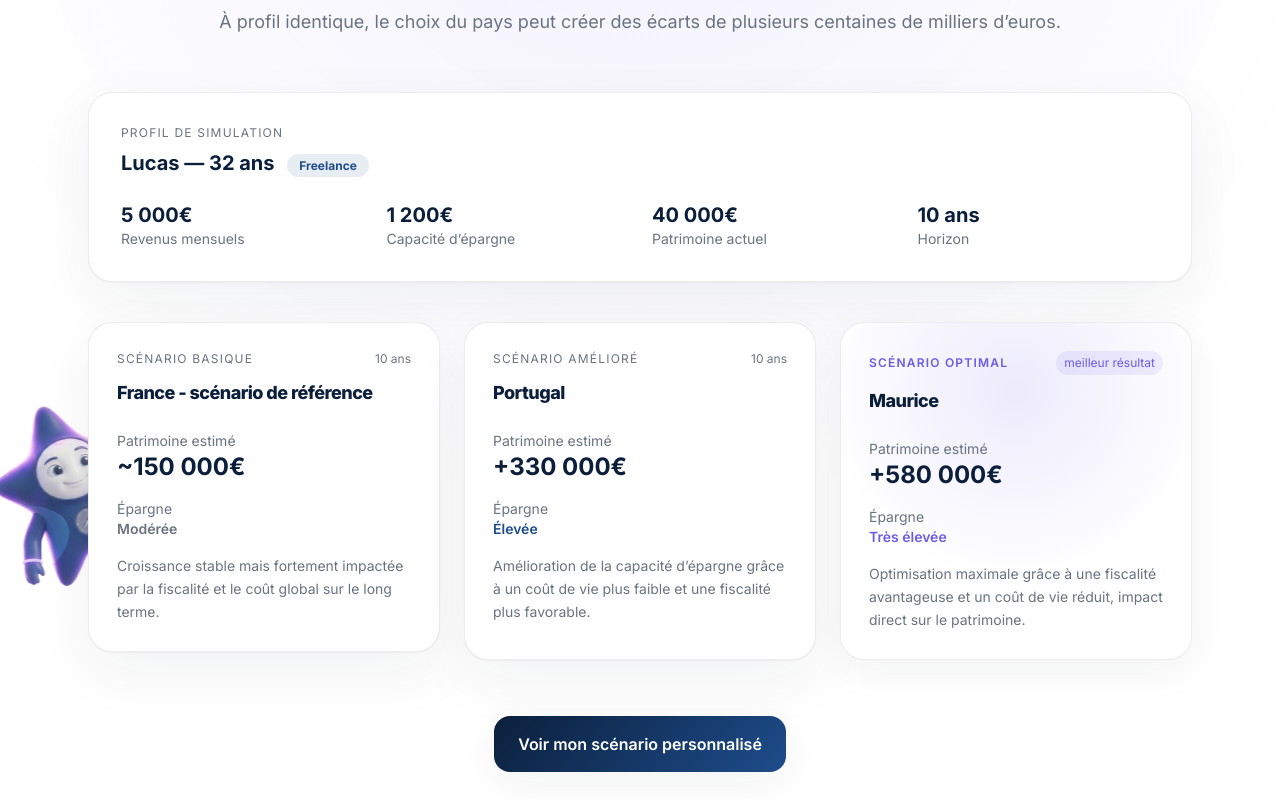
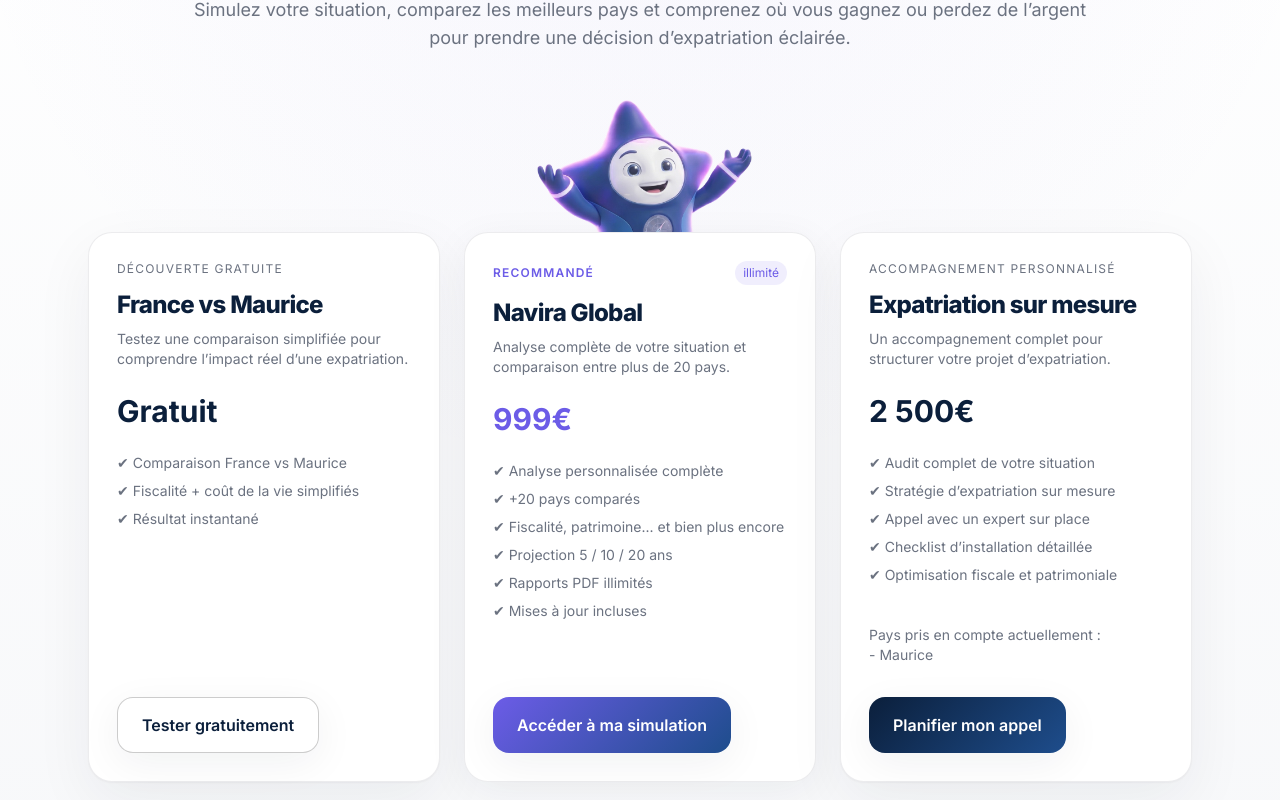
Before and after one commit to FabioFrnds/navira, a Next.js app: page / in a window 1280 px wide. Shown: the part 3800-4600 px from the top of the page. Built offline with nearby package versions, Linux system fonts and the light colour scheme.

Commit message:
fix pricing

```diff
--- a/src/components/pricing.tsx
+++ b/src/components/pricing.tsx
@@ -1,172 +1,166 @@
 'use client'
 
 import { PrimaryButton } from '@/src/components/ui/primary-button'
+import { SecondaryButton } from '@/src/components/ui/secondary-button'
+import { GhostButton } from '@/src/components/ui/ghost-button'
 
-export default function Simulation() {
+export default function Pricing() {
   return (
-    <section
-      id="simulation"
-      className="relative py-28 bg-surface overflow-hidden"
-    >
+    <section id="pricing" className="relative py-28 bg-soft-zone overflow-hidden">
+
       {/* BACKGROUND */}
-      <div className="absolute inset-0 bg-[radial-gradient(circle_at_top,rgba(108,92,231,0.06),transparent_55%)]" />
+      <div className="absolute inset-0 bg-[radial-gradient(circle_at_top,rgba(108,92,231,0.05),transparent_55%)]" />
 
       <div className="relative z-10 max-w-6xl mx-auto px-6">
 
         {/* HEADER */}
         <div className="text-center max-w-4xl mx-auto">
+
           <p className="text-xs tracking-[0.16em] uppercase text-(--accent) font-semibold">
-    Simulation
+            Tarification
           </p>
 
-  <h2 className="mt-3 text-5xl font-extrabold tracking-[-0.04em] text-(--primary) leading-tight">
-    Votre vie change selon votre choix
+          <h2 className="mt-3 text-5xl font-extrabold tracking-[-0.04em] text-(--primary)">
+            Faites le bon choix d’expatriation
           </h2>
 
           <p className="mt-5 text-lg text-(--text-muted)">
-    À profil identique, le choix du pays peut créer des écarts de plusieurs centaines de milliers d’euros.
+            Simulez votre situation, comparez les meilleurs pays et comprenez où vous gagnez ou perdez de l’argent pour prendre une décision d’expatriation éclairée.
           </p>
+
         </div>
 
-        {/* PROFILE */}
-        <div className="mt-14 navira-card p-8">
+        {/* GRID */}
+        <div className="mt-45 grid md:grid-cols-3 gap-6 items-stretch">
+
+          {/* LEFT */}
+          <div className="navira-card p-7 flex flex-col h-full transition hover:-translate-y-1">
+
+            <div>
 
               <p className="text-xs text-(--text-muted) uppercase tracking-widest">
-            Profil de simulation
+                Découverte gratuite
               </p>
 
-          <div className="text-xl mt-2 font-bold text-(--primary)">
-  Lucas — 32 ans{" "}
-  <span className="ml-2 text-xs px-3 py-1 rounded-full bg-(--secondary)/10 text-(--secondary)">
-    Freelance
-  </span>
+              <h3 className="mt-3 text-2xl font-bold text-(--primary)">
+                France vs Maurice
+              </h3>
+
+              <p className="mt-2 text-sm text-(--text-muted)">
+                Testez une comparaison simplifiée pour comprendre l’impact réel d’une expatriation.
+              </p>
+
+              <p className="mt-6 text-3xl font-bold text-(--primary)">
+                Gratuit
+              </p>
+
+              <ul className="mt-6 space-y-2 text-sm text-(--text-muted)">
+                <li>✔ Comparaison France vs Maurice</li>
+                <li>✔ Fiscalité + coût de la vie simplifiés</li>
+                <li>✔ Résultat instantané</li>
+              </ul>
+
             </div>
 
-          <div className="mt-6 grid md:grid-cols-4 gap-6">
-
-            <div>
-              <p className="text-xl font-bold text-(--primary)">
-                5 000€
-              </p>
-              <p className="text-sm text-(--text-muted)">
-                Revenus mensuels
-              </p>
-            </div>
-
-            <div>
-              <p className="text-xl font-bold text-(--primary)">
-                1 200€
-              </p>
-              <p className="text-sm text-(--text-muted)">
-                Capacité d’épargne
-              </p>
-            </div>
-
-            <div>
-              <p className="text-xl font-bold text-(--primary)">
-                40 000€
-              </p>
-              <p className="text-sm text-(--text-muted)">
-                Patrimoine actuel
-              </p>
-            </div>
-
-            <div>
-              <p className="text-xl font-bold text-(--primary)">
-                10 ans
-              </p>
-              <p className="text-sm text-(--text-muted)">
-                Horizon
-              </p>
+            <div className="mt-auto pt-8">
+              <GhostButton>Tester gratuitement</GhostButton>
             </div>
 
           </div>
 
-        </div>
-
-        {/* COUNTRIES */}
-        <div className="mt-10 grid md:grid-cols-3 gap-6">
-
-          {/* FRANCE */}
+          {/* CENTER */}
 <div className="relative isolate group">
 
-  {/* ⭐ MASCOTTE À GAUCHE DERRIÈRE */}
+  {/* ⭐ MASCOTTE DERRIÈRE LA CARTE */}
   <img
-    src="/navi-simulation.png"
-    alt="Navi simulation"
+    src="/navi-pricing.png"
+    alt="Navi mascot"
     className="
       absolute
       z-0
-      left-0
-      top-1/2
-      -translate-y-1/2
-      translate-x-[-60%]
-      w-64
+      -top-45
+      left-1/2
+      -translate-x-1/2
+      w-72
       opacity-90
       pointer-events-none
 
       transition-all duration-300
-      group-hover:translate-x-[-63%]
-      group-hover:scale-100
+      group-hover:-translate-y-2
+      group-hover:scale-105
       group-hover:opacity-100
     "
   />
+
 
   <div
     className="
       navira-card
       bg-white
       p-7
-      relative z-10
+      flex flex-col h-full
 
-      transition-all duration-300
+      border border-(--accent)/30
+      shadow-soft
+
+      relative
+      z-10
+
       hover:-translate-y-1
-      hover:shadow-[0_20px_50px_rgba(11,31,59,0.12)]
+      transition
     "
   >
 
-    <div className="flex items-center justify-between">
-      <p className="text-xs text-(--text-muted) uppercase tracking-widest">
-        Scénario basique
+    <div className="relative z-10 flex flex-col h-full">
+
+      <div>
+
+        <div className="flex justify-between items-center">
+
+          <p className="text-xs text-(--accent) uppercase tracking-widest font-semibold">
+            Recommandé
           </p>
 
-      <span className="text-xs text-(--text-muted)">
-        10 ans
+          <span className="text-xs px-2 py-1 rounded-full bg-(--accent)/10 text-(--accent)">
+            illimité
           </span>
+
         </div>
 
-    <h3 className="mt-3 text-lg font-bold text-(--primary)">
-      France - scénario de référence
+
+        <h3 className="mt-3 text-2xl font-bold text-(--primary)">
+          Navira Global
         </h3>
 
 
-    <div className="mt-6 space-y-4">
-
-      <div>
-        <p className="text-sm text-(--text-muted)">
-          Patrimoine estimé
+        <p className="mt-2 text-sm text-(--text-muted)">
+          Analyse complète de votre situation et comparaison entre plus de 20 pays.
         </p>
 
-        <p className="text-2xl font-bold text-(--primary)">
-          ~150 000€
+
+        <p className="mt-6 text-3xl font-bold text-(--accent)">
+          999€
         </p>
+
+
+        <ul className="mt-6 space-y-2 text-sm text-(--text-muted)">
+          <li>✔ Analyse personnalisée complète</li>
+          <li>✔ +20 pays comparés</li>
+          <li>✔ Fiscalité, patrimoine... et bien plus encore</li>
+          <li>✔ Projection 5 / 10 / 20 ans</li>
+          <li>✔ Rapports PDF illimités</li>
+          <li>✔ Mises à jour incluses</li>
+        </ul>
+
       </div>
 
 
-      <div>
-        <p className="text-sm text-(--text-muted)">
-          Épargne
-        </p>
-
-        <p className="text-sm font-semibold text-(--text-muted)">
-          Modérée
-        </p>
+      <div className="mt-auto pt-8">
+        <SecondaryButton>
+          Accéder à ma simulation
+        </SecondaryButton>
       </div>
 
-
-      <p className="text-sm text-(--text-muted) leading-relaxed">
-        Croissance stable mais fortement impactée par la fiscalité et le coût global sur le long terme.
-      </p>
 
     </div>
 
@@ -174,119 +168,43 @@
 
 </div>
 
-          {/* PORTUGAL */}
-          <div
-            className="
-              navira-card p-7
-              transition-all duration-300
-              hover:-translate-y-1
-              hover:shadow-[0_20px_50px_rgba(11,31,59,0.10)]
-            "
-          >
+          {/* RIGHT */}
+          <div className="navira-card p-7 flex flex-col h-full transition hover:-translate-y-1">
 
-            <div className="flex items-center justify-between">
+            <div>
+
               <p className="text-xs text-(--text-muted) uppercase tracking-widest">
-                Scénario amélioré
+                Accompagnement personnalisé
               </p>
 
-              <span className="text-xs text-(--text-muted)">
-                10 ans
-              </span>
-            </div>
-
-            <h3 className="mt-3 text-lg font-bold text-(--primary)">
-              Portugal
+              <h3 className="mt-3 text-2xl font-bold text-(--primary)">
+                Expatriation sur mesure
               </h3>
 
-            <div className="mt-6 space-y-4">
-
-              <div>
-                <p className="text-sm text-(--text-muted)">
-                  Patrimoine estimé
+              <p className="mt-2 text-sm text-(--text-muted)">
+                Un accompagnement complet pour structurer votre projet d’expatriation.
               </p>
 
-                <p className="text-2xl font-bold text-(--primary)">
-                  +330 000€
-                </p>
-              </div>
-
-              <div>
-                <p className="text-sm text-(--text-muted)">
-                  Épargne
+              <p className="mt-6 text-3xl font-bold text-(--primary)">
+                2 500€
               </p>
 
-                <p className="text-sm font-semibold text-(--secondary)">
-                  Élevée
-                </p>
-              </div>
+              <ul className="mt-6 space-y-2 text-sm text-(--text-muted)">
+                <li>✔ Audit complet de votre situation</li>
+                <li>✔ Stratégie d’expatriation sur mesure</li>
+                <li>✔ Appel avec un expert sur place</li>
+                <li>✔ Checklist d’installation détaillée</li>
+                <li>✔ Optimisation fiscale et patrimoniale</li>
+              </ul>
 
-              <p className="text-sm text-(--text-muted) leading-relaxed">
-                Amélioration de la capacité d’épargne grâce à un coût de vie plus faible et une fiscalité plus favorable.
+              <p className="mt-10 text-sm text-(--text-muted)">
+                Pays pris en compte actuellement : <br />- Maurice
               </p>
 
             </div>
 
-          </div>
-
-          {/* MAURICE */}
-          <div
-            className="
-              navira-card p-7
-              relative overflow-hidden
-              border border-(--accent)/30
-              shadow-soft
-              transition-all duration-300
-              hover:-translate-y-1
-              hover:shadow-[0_20px_50px_rgba(108,92,231,0.18)]
-            "
-          >
-
-            <div className="absolute inset-0 bg-[radial-gradient(circle_at_50%_20%,rgba(108,92,231,0.12),transparent_60%)] pointer-events-none" />
-
-            <div className="relative z-10">
-
-              <div className="flex items-center justify-between">
-
-                <p className="text-xs text-(--accent) uppercase tracking-widest font-semibold">
-                  Scénario optimal
-                </p>
-
-                <span className="text-xs px-2 py-1 rounded-full bg-(--accent)/10 text-(--accent)">
-                  meilleur résultat
-                </span>
-
-              </div>
-
-              <h3 className="mt-3 text-lg font-bold text-(--accent)">
-                Maurice
-              </h3>
-
-              <div className="mt-6 space-y-4">
-
-                <div>
-                  <p className="text-sm text-(--text-muted)">
-                    Patrimoine estimé
-                  </p>
-
-                  <p className="text-2xl font-bold text-(--primary)">
-                    +580 000€
-                  </p>
-                </div>
-
-                <div>
-                  <p className="text-sm text-(--text-muted)">
-                    Épargne
-                  </p>
-
-                  <p className="text-sm font-semibold text-(--accent)">
-                    Très élevée
-                  </p>
-                </div>
-
-                <p className="text-sm text-(--text-muted) leading-relaxed">
-                  Optimisation maximale grâce à une fiscalité avantageuse et un coût de vie réduit, impact direct sur le patrimoine.
-                </p>
-
+            <div className="mt-auto pt-8">
+              <PrimaryButton>Planifier mon appel</PrimaryButton>
             </div>
 
           </div>
@@ -294,17 +212,6 @@
         </div>
 
       </div>
-
-        {/* CTA */}
-        <div className="mt-14 flex justify-center">
-
-          <PrimaryButton>
-            Voir mon scénario personnalisé
-          </PrimaryButton>
-
-        </div>
-
-      </div>
     </section>
   )
 }
```
Lines whose indentation alone changed are shown as unchanged.
